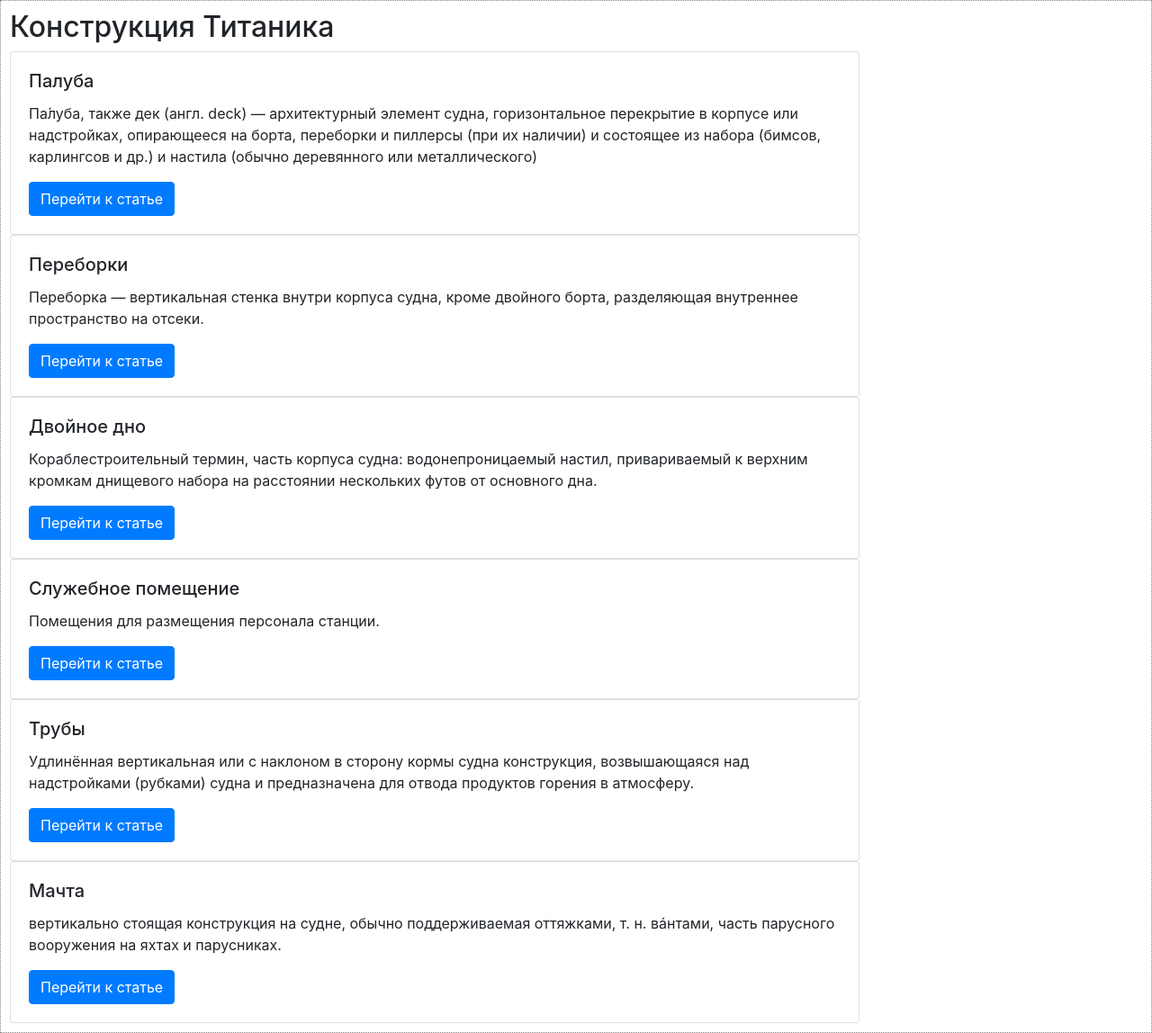
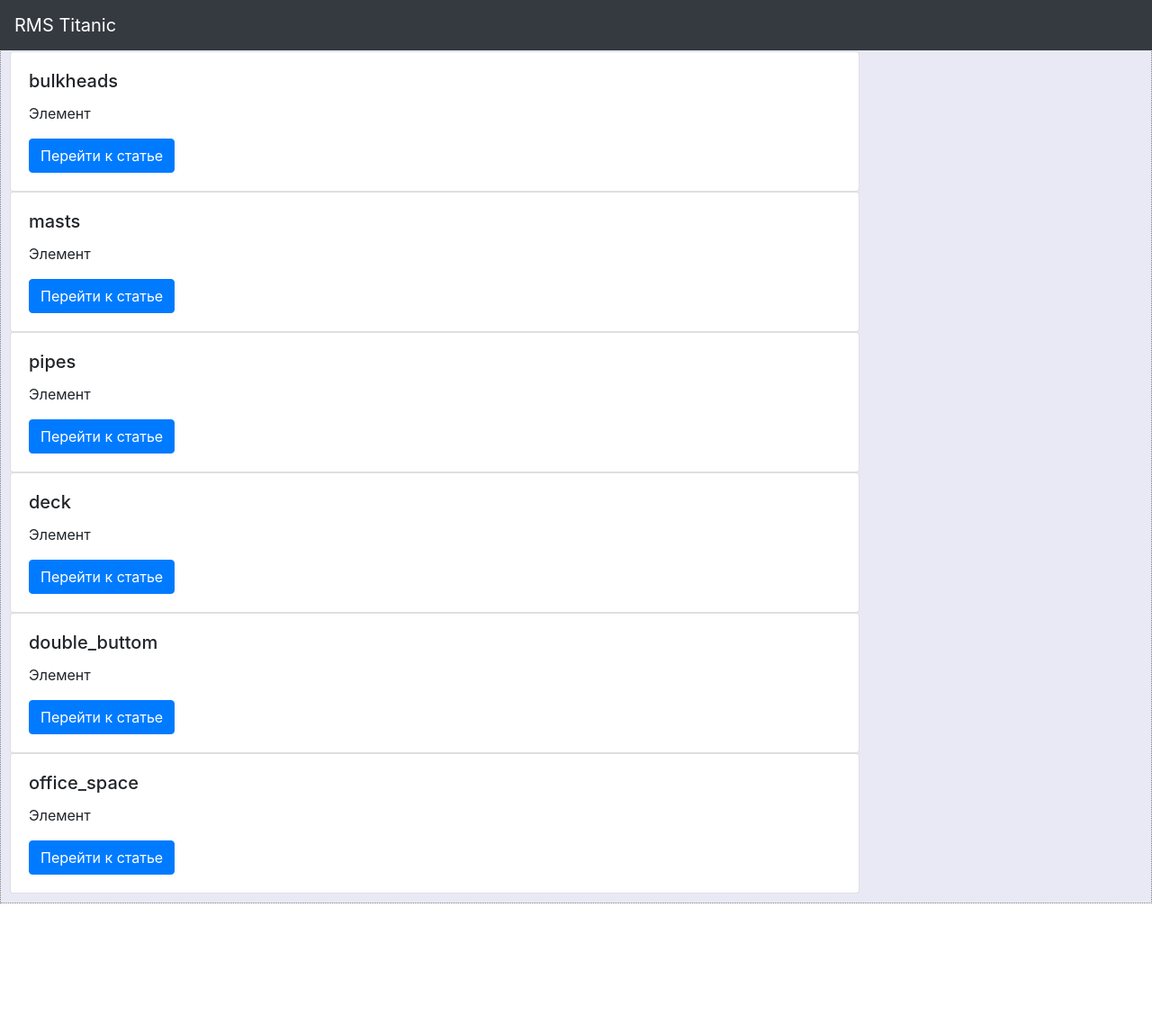
Before and after one commit to SuperLalka/Flask-project-titanic, a Flask app: page / in a window 1280 px wide. Shown: the whole page at 90% size. After the commit the page ends 1004 px from the top, so only its background shows below. Run offline with Flask 2, Linux system fonts and the light colour scheme; some libraries are stand-ins or nearby versions.

Commit message:
Flask. Changing list
attempt to create a dynamically changing list using Flask

```diff
--- /dev/null
+++ b/post_iteration.py
@@ -0,0 +1,6 @@
+def post_iteration():
+    import os
+    posts = []
+    for post in os.listdir(path="templates/post"):
+        posts.append(post.split(".")[0])
+    return posts
--- /dev/null
+++ b/post_list.txt
@@ -0,0 +1 @@
+['bulkheads.html', 'deck.html', 'double_buttom.html', 'masts.html', 'office_space.html', 'pipes.html']
--- a/static/hf.css
+++ b/static/style.css
@@ -1,7 +1,7 @@
 body {
   font-family:      Verdana, Geneva, Arial, sans-serif;
   font-size:        medium;
-  background-color: #8c8cd230;
+  background-color: #8c8cd230!important;
   margin-top:       5%;
   margin-bottom:    5%;
   margin-left:      10%;
--- a/templates/base.html
+++ b/templates/base.html
@@ -2,7 +2,7 @@
 <html>
 <head>
   <title>{{ the_title }}</title>
-  <link rel="stylesheet" href="static/hf.css">
+  <link rel="stylesheet" href="static/style.css">
   <link rel="stylesheet" href="static/bootstrap.min.css">
 </head>
 <body>
--- a/templates/content.html
+++ /dev/null
@@ -1,52 +0,0 @@
-{% extends 'base.html' %}
-{% block body %}
-<h2>{{ the_title }}</h2>
-  <div class="card w-75">
-    <div class="card-body">
-      <h5 class="card-title">Палуба</h5>
-      <p class="card-text">Па́луба, также дек (англ. deck) — архитектурный элемент судна, горизонтальное перекрытие в
-        корпусе или надстройках, опирающееся на борта, переборки и пиллерсы (при их наличии) и состоящее из набора
-        (бимсов, карлингсов и др.) и настила (обычно деревянного или металлического)</p>
-      <a href="deck" class="btn btn-primary">Перейти к статье</a>
-    </div>
-  </div>
-<div class="card w-75">
-  <div class="card-body">
-    <h5 class="card-title">Переборки</h5>
-    <p class="card-text">Переборка — вертикальная стенка внутри корпуса судна, кроме двойного борта, разделяющая
-      внутреннее пространство на отсеки.</p>
-    <a href="bulkheads" class="btn btn-primary">Перейти к статье</a>
-  </div>
-</div>
-<div class="card w-75">
-  <div class="card-body">
-    <h5 class="card-title">Двойное дно</h5>
-    <p class="card-text">Кораблестроительный термин, часть корпуса судна: водонепроницаемый настил, привариваемый к
-      верхним кромкам днищевого набора на расстоянии нескольких футов от основного дна.</p>
-    <a href="double_buttom" class="btn btn-primary">Перейти к статье</a>
-  </div>
-</div>
-<div class="card w-75">
-  <div class="card-body">
-    <h5 class="card-title">Служебное помещение</h5>
-    <p class="card-text">Помещения для размещения персонала станции.</p>
-    <a href="office_space" class="btn btn-primary">Перейти к статье</a>
-  </div>
-</div>
-<div class="card w-75">
-  <div class="card-body">
-    <h5 class="card-title">Трубы</h5>
-    <p class="card-text">Удлинённая вертикальная или с наклоном в сторону кормы судна конструкция, возвышающаяся над
-      надстройками (рубками) судна и предназначена для отвода продуктов горения в атмосферу.</p>
-    <a href="pipes" class="btn btn-primary">Перейти к статье</a>
-  </div>
-</div>
-<div class="card w-75">
-  <div class="card-body">
-    <h5 class="card-title">Мачта</h5>
-    <p class="card-text">вертикально стоящая конструкция на судне, обычно поддерживаемая оттяжками, т. н. вáнтами, часть
-      парусного вооружения на яхтах и парусниках.</p>
-    <a href="masts" class="btn btn-primary">Перейти к статье</a>
-  </div>
-</div>
-{% endblock %}
--- /dev/null
+++ b/templates/post.html
@@ -0,0 +1,16 @@
+{% extends 'base.html' %}
+{% block body %}
+<nav class="navbar fixed-top navbar-dark bg-dark">
+  <a class="navbar-brand" href="#">RMS Titanic</a>
+</nav>
+<h2>{{ the_title }}</h2>
+{% for content in the_contents %}
+<div class="card w-75">
+    <div class="card-body">
+      <h5 class="card-title">{{content}}</h5>
+      <p class="card-text">Элемент</p>
+      <a href="post/{{content}}" class="btn btn-primary">Перейти к статье</a>
+    </div>
+  </div>
+{% endfor %}
+{% endblock %}
--- a/titanic.py
+++ b/titanic.py
@@ -1,41 +1,43 @@
-from flask import Flask, render_template, request, escape
-
+from flask import Flask, render_template, escape
+from post_iteration import post_iteration
 app = Flask(__name__)
 
 @app.route('/')
-@app.route('/content')
+@app.route('/post')
 def content_page() -> 'html':
-    return render_template('content.html',
-                           the_title='Конструкция Титаника')
+    contents = post_iteration()
+    return render_template('post.html',
+                           the_title='Конструкция Титаника',
+                           the_contents = contents)
 
-@app.route('/deck')
+@app.route('/post/deck')
 def deck() -> 'html':
-    return render_template('deck.html',
+    return render_template('post/deck.html',
                            the_title='Палуба')
 
-@app.route('/bulkheads')
+@app.route('/post/bulkheads')
 def bulkheads() -> 'html':
-    return render_template('bulkheads.html',
+    return render_template('post/bulkheads.html',
                            the_title='Переборки')
 
-@app.route('/double_buttom')
+@app.route('/post/double_buttom')
 def double_buttom() -> 'html':
-    return render_template('double_buttom.html',
+    return render_template('post/double_buttom.html',
                            the_title='Двойное дно')
 
-@app.route('/office_space')
+@app.route('/post/office_space')
 def office_space() -> 'html':
-    return render_template('office_space.html',
+    return render_template('post/office_space.html',
                            the_title='Служебные помещения')
 
-@app.route('/pipes')
+@app.route('/post/pipes')
 def pipes() -> 'html':
-    return render_template('pipes.html',
+    return render_template('post/pipes.html',
                            the_title='Трубы')
 
-@app.route('/masts')
+@app.route('/post/masts')
 def masts() -> 'html':
-    return render_template('masts.html',
+    return render_template('post/masts.html',
                            the_title='Мачты')
 
 if __name__ == '__main__':                      #проверка на локальность
```
Also changed, not shown: templates/post/bulkheads.html (renamed from templates/bulkheads.html), templates/post/deck.html (renamed from templates/deck.html), templates/post/double_buttom.html (renamed from templates/double_buttom.html), templates/post/masts.html (renamed from templates/masts.html), templates/post/office_space.html (renamed from templates/office_space.html), templates/post/pipes.html (renamed from templates/pipes.html).
